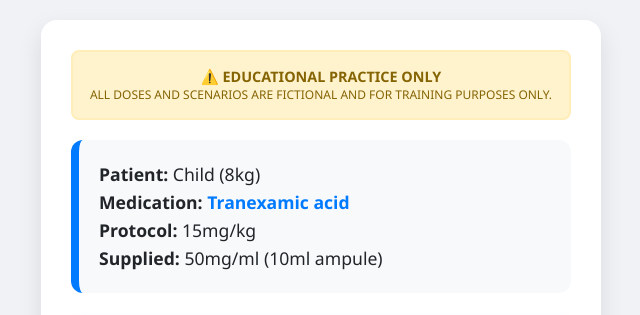
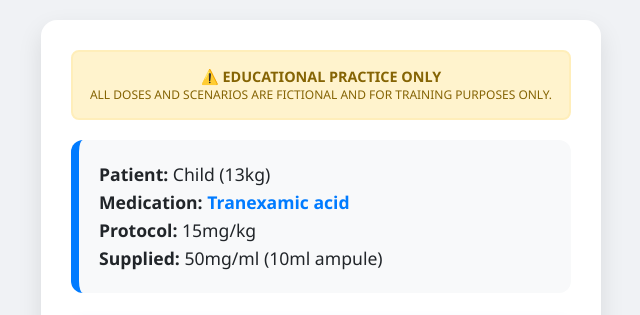
Before and after one commit to shemimadrich/medication-calculation-simple, a plain HTML site: page index.html in a window 1280 px wide. Shown: the top 315 px of the page, 319-959 px from the left. Drawn offline with Linux system fonts and the light colour scheme.

Commit message:
Update index.html

```diff
--- a/index.html
+++ b/index.html
@@ -97,7 +97,7 @@
   window.generateScenario = function() {
     const med = medications[Math.floor(Math.random() * medications.length)];
     const isAdult = Math.random() > 0.5;
-    const weight = isAdult ? Math.floor(Math.random() * 51) + 50 : Math.floor(Math.random() * 13) + 3;
+    const weight = isAdult ? Math.floor(Math.random() * 51) + 50 : Math.floor(Math.random() * 13) + 8;
     const protocol = isAdult ? med.adult : med.child;
 
     state.currentMed = med;
```
